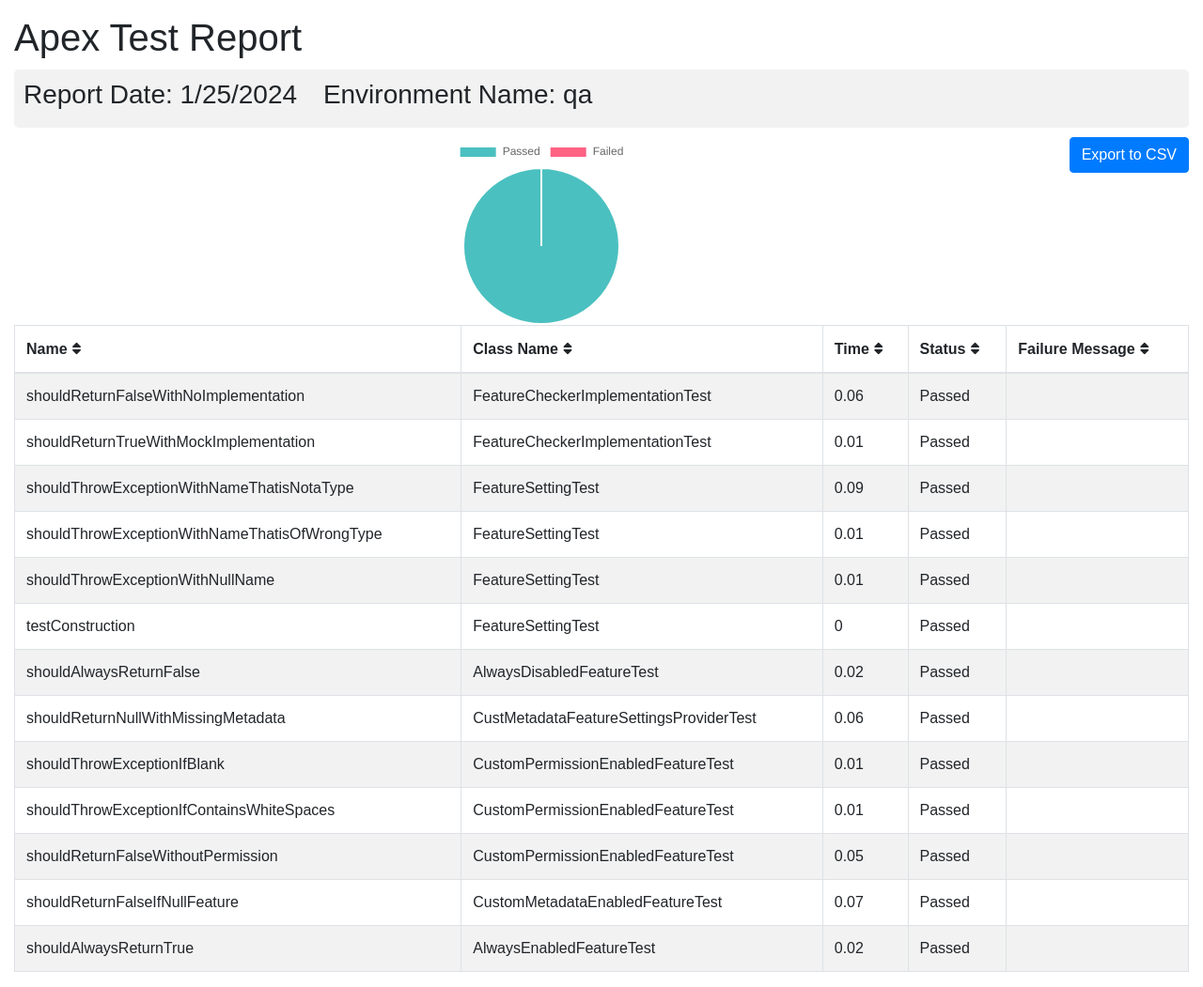
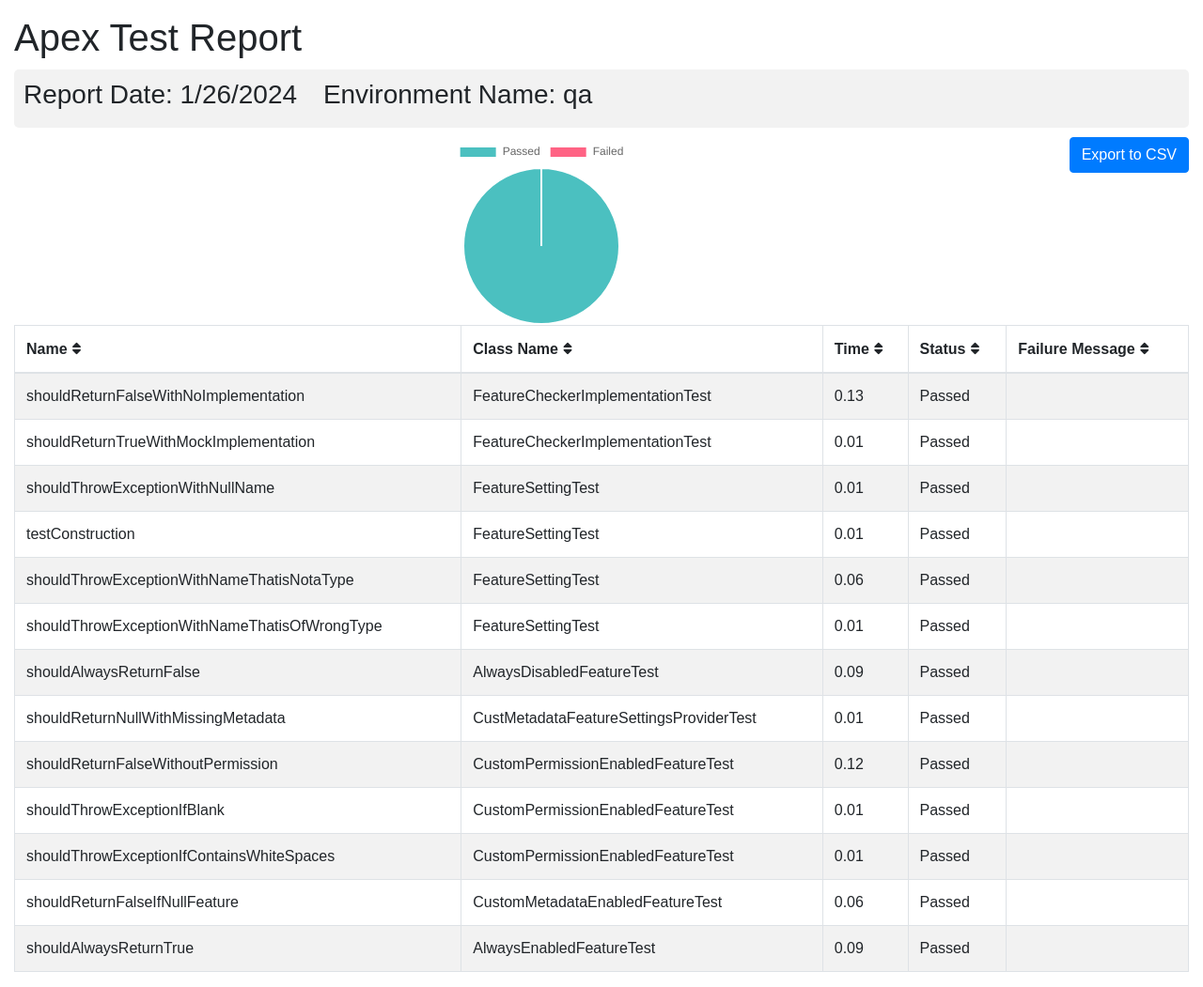
Before and after one commit to flxbl-io/sfops-dashboard, a Jekyll site: the page apextestResults/qa.html, which Jekyll copies as it is, in a window 1280 px wide. Shown: the whole page at 94% size. Built offline with Jekyll 4.4.1, drawn with Linux system fonts in a browser that asks for light colours.

Commit message:
Updated apex test results

```diff
--- a/apextestResults/qa.html
+++ b/apextestResults/qa.html
@@ -102,7 +102,7 @@
       <div class="container-fluid">
         <h1 class="mt-3">Apex Test Report</h1>
         <div class="info-card">
-        <h3>Report Date: 1/25/2024 <span style="margin-left: 20px;">Environment Name: qa</span></h3>
+        <h3>Report Date: 1/26/2024 <span style="margin-left: 20px;">Environment Name: qa</span></h3>
         </div>
         <button onclick="exportTableToCSV('testReport.csv')" class="btn btn-primary float-right">Export to CSV</button>
         <div id="chart-container">
@@ -123,27 +123,13 @@
         <tr>
           <td>shouldReturnFalseWithNoImplementation</td>
           <td>FeatureCheckerImplementationTest</td>
-          <td>0.06</td>
+          <td>0.13</td>
           <td>Passed</td>
           <td></td>
         </tr>
         <tr>
           <td>shouldReturnTrueWithMockImplementation</td>
           <td>FeatureCheckerImplementationTest</td>
-          <td>0.01</td>
-          <td>Passed</td>
-          <td></td>
-        </tr>
-        <tr>
-          <td>shouldThrowExceptionWithNameThatisNotaType</td>
-          <td>FeatureSettingTest</td>
-          <td>0.09</td>
-          <td>Passed</td>
-          <td></td>
-        </tr>
-        <tr>
-          <td>shouldThrowExceptionWithNameThatisOfWrongType</td>
-          <td>FeatureSettingTest</td>
           <td>0.01</td>
           <td>Passed</td>
           <td></td>
@@ -158,21 +144,42 @@
         <tr>
           <td>testConstruction</td>
           <td>FeatureSettingTest</td>
-          <td>0</td>
+          <td>0.01</td>
+          <td>Passed</td>
+          <td></td>
+        </tr>
+        <tr>
+          <td>shouldThrowExceptionWithNameThatisNotaType</td>
+          <td>FeatureSettingTest</td>
+          <td>0.06</td>
+          <td>Passed</td>
+          <td></td>
+        </tr>
+        <tr>
+          <td>shouldThrowExceptionWithNameThatisOfWrongType</td>
+          <td>FeatureSettingTest</td>
+          <td>0.01</td>
           <td>Passed</td>
           <td></td>
         </tr>
         <tr>
           <td>shouldAlwaysReturnFalse</td>
           <td>AlwaysDisabledFeatureTest</td>
-          <td>0.02</td>
+          <td>0.09</td>
           <td>Passed</td>
           <td></td>
         </tr>
         <tr>
           <td>shouldReturnNullWithMissingMetadata</td>
           <td>CustMetadataFeatureSettingsProviderTest</td>
-          <td>0.06</td>
+          <td>0.01</td>
+          <td>Passed</td>
+          <td></td>
+        </tr>
+        <tr>
+          <td>shouldReturnFalseWithoutPermission</td>
+          <td>CustomPermissionEnabledFeatureTest</td>
+          <td>0.12</td>
           <td>Passed</td>
           <td></td>
         </tr>
@@ -191,23 +198,16 @@
           <td></td>
         </tr>
         <tr>
-          <td>shouldReturnFalseWithoutPermission</td>
-          <td>CustomPermissionEnabledFeatureTest</td>
-          <td>0.05</td>
-          <td>Passed</td>
-          <td></td>
-        </tr>
-        <tr>
           <td>shouldReturnFalseIfNullFeature</td>
           <td>CustomMetadataEnabledFeatureTest</td>
-          <td>0.07</td>
+          <td>0.06</td>
           <td>Passed</td>
           <td></td>
         </tr>
         <tr>
           <td>shouldAlwaysReturnTrue</td>
           <td>AlwaysEnabledFeatureTest</td>
-          <td>0.02</td>
+          <td>0.09</td>
           <td>Passed</td>
           <td></td>
         </tr>
```
